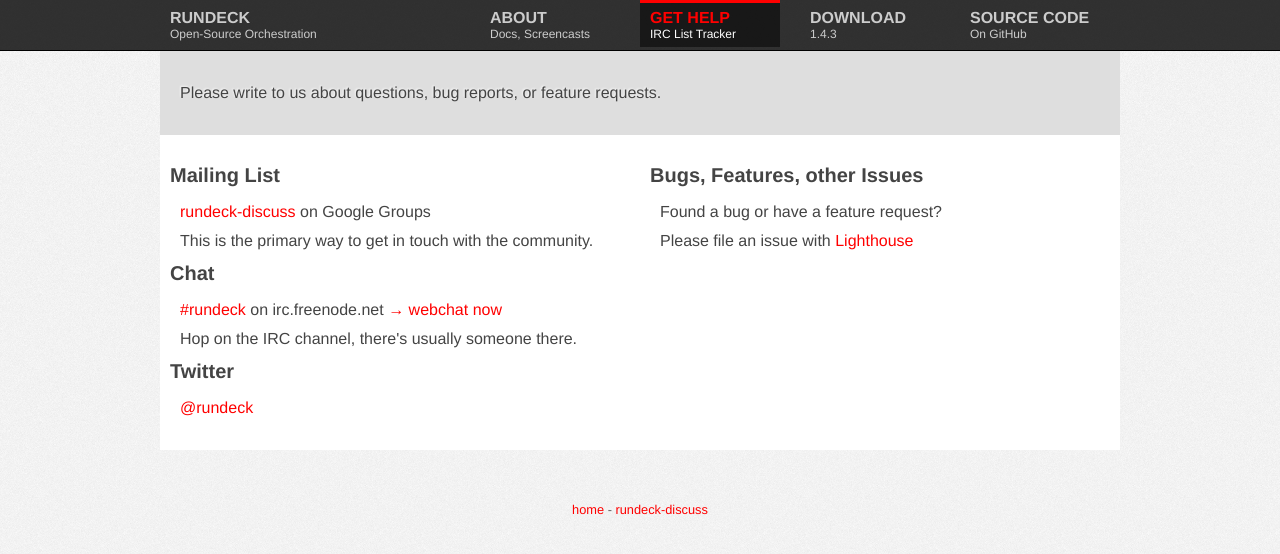
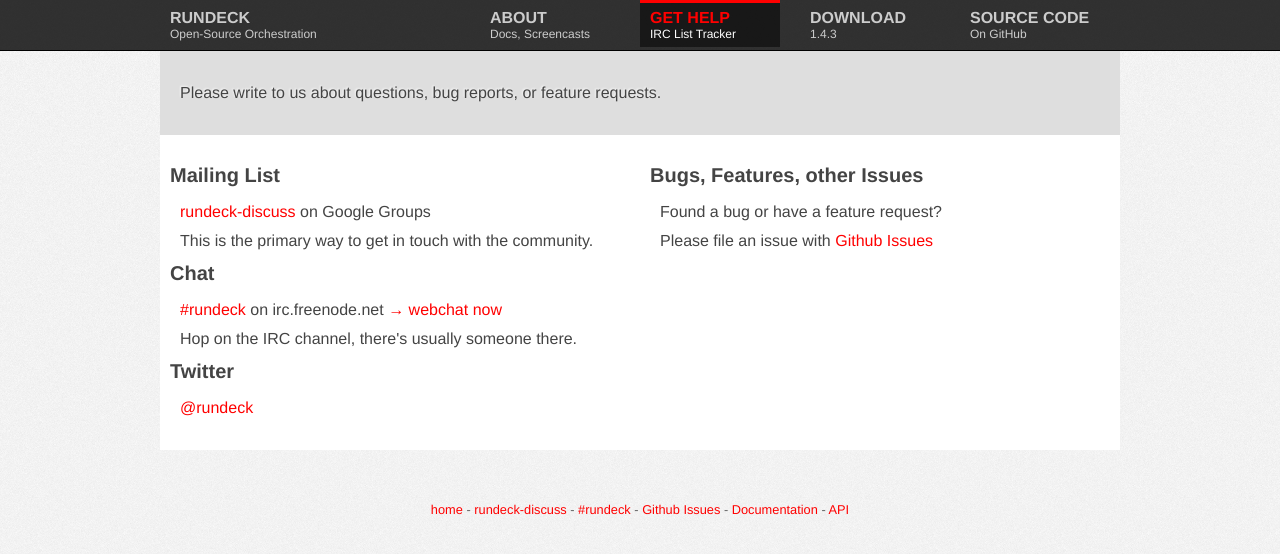
Before and after one commit to rundeck/rundeck-ghpages, a Jekyll site: the page built from help.html, in a window 1280 px wide. Shown: the top 554 px of the page. Built offline with Jekyll 4.4.1, drawn with Linux system fonts in a browser that asks for light colours; nearby versions of some CDN libraries.

Commit message:
Change issues link to GH issues, add footer links

```diff
--- a/_includes/footer.html
+++ b/_includes/footer.html
@@ -1,6 +1,15 @@
 <footer>
 
-    <a href="index.html">home</a> -
+    <a href="index.html">home</a>
+    -
     <a href="http://groups.google.com/group/rundeck-discuss">rundeck-discuss</a>
+    -
+    <a href="http://webchat.freenode.net/?nick=rundeckuser.&channels=rundeck&prompt=1">#rundeck</a>
+    -
+    <a href="https://github.com/dtolabs/rundeck/issues">Github Issues</a>
+    -
+    <a href="docs">Documentation</a>
+    -
+    <a href="docs/api/index.html">API</a>
 
 </footer>
--- a/help.html
+++ b/help.html
@@ -54,7 +54,7 @@
 				<h2>Bugs, Features, other Issues</h2>
 				<div>
 				<p>Found a bug or have a feature request?</p>
-				<p>Please file an issue with <a href="http://rundeck.lighthouseapp.com/projects/59277-development/overview">Lighthouse</a></p>
+				<p>Please file an issue with <a href="https://github.com/dtolabs/rundeck/issues">Github Issues</a></p>
 				</div>
 				</div>
 			</div>
```
